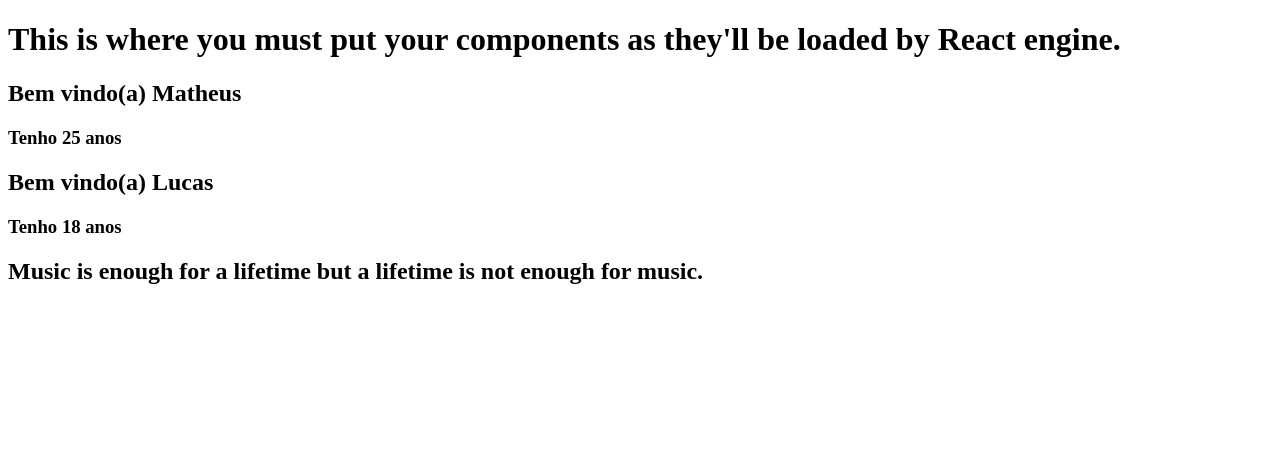
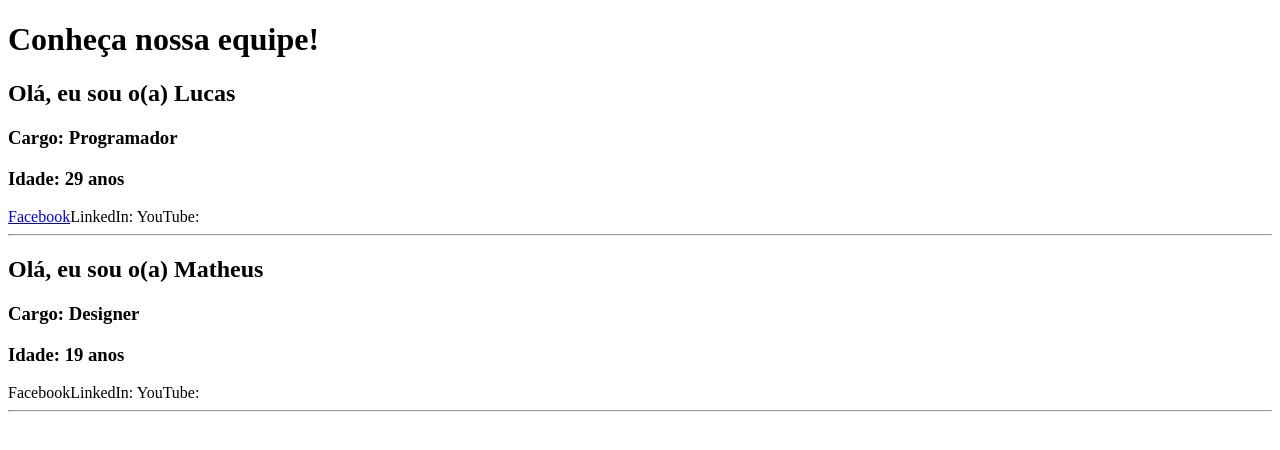
Before and after one commit to rveneroso/react-first-project, a React (Create React App) app: page / in a window 1280 px wide. Shown: the top 450 px of the page. Built offline with nearby package versions, Linux system fonts and the light colour scheme.

Commit message:
Utilizando componentes dentro de componentes.

```diff
--- a/src/App.js
+++ b/src/App.js
@@ -1,21 +1,41 @@
 export default function App() {
 
-  // Criando um componente que poderá ser utiliado posteriormente
-  const BemVindo = (props) => {
-    return (
+  const Equipe = (props) => {
+    return(
       <div>
-      <h2>Bem vindo(a) {props.nome} </h2>
-      <h3>Tenho {props.idade} anos</h3>
+        <Sobre nome = {props.nome} cargo = {props.cargo} idade = {props.idade}/>
+        <Social fb={props.facebook}/>
+        <hr/>
+      </div>
+    );
+  }
+
+  const Sobre = (props) => {
+    return(
+      <div>
+        <h2>Olá, eu sou o(a) {props.nome}</h2>
+        <h3>Cargo: {props.cargo}</h3>
+        <h3>Idade: {props.idade} anos</h3>
+      </div>
+    );
+  }
+
+  const Social = (props) => {
+    return(
+      <div>
+        <a href={props.fb}>Facebook</a>
+        <a>LinkedIn: </a>
+        <a>YouTube: </a>
       </div>
     );
   }
 
   return (
     <div>
-      <h1>This is where you must put your components as they'll be loaded by React engine.</h1>
-      <BemVindo nome="Matheus" idade="25"/>
-      <BemVindo nome="Lucas" idade="18" />
-      <h2>Music is enough for a lifetime but a lifetime is not enough for music.</h2>
+      <h1>Conheça nossa equipe!</h1>
+      <Equipe nome="Lucas" cargo="Programador" idade="29"
+              facebook="https://google.com/"/>
+      <Equipe nome="Matheus" cargo="Designer" idade="19" />
     </div>
   )
 }
```
